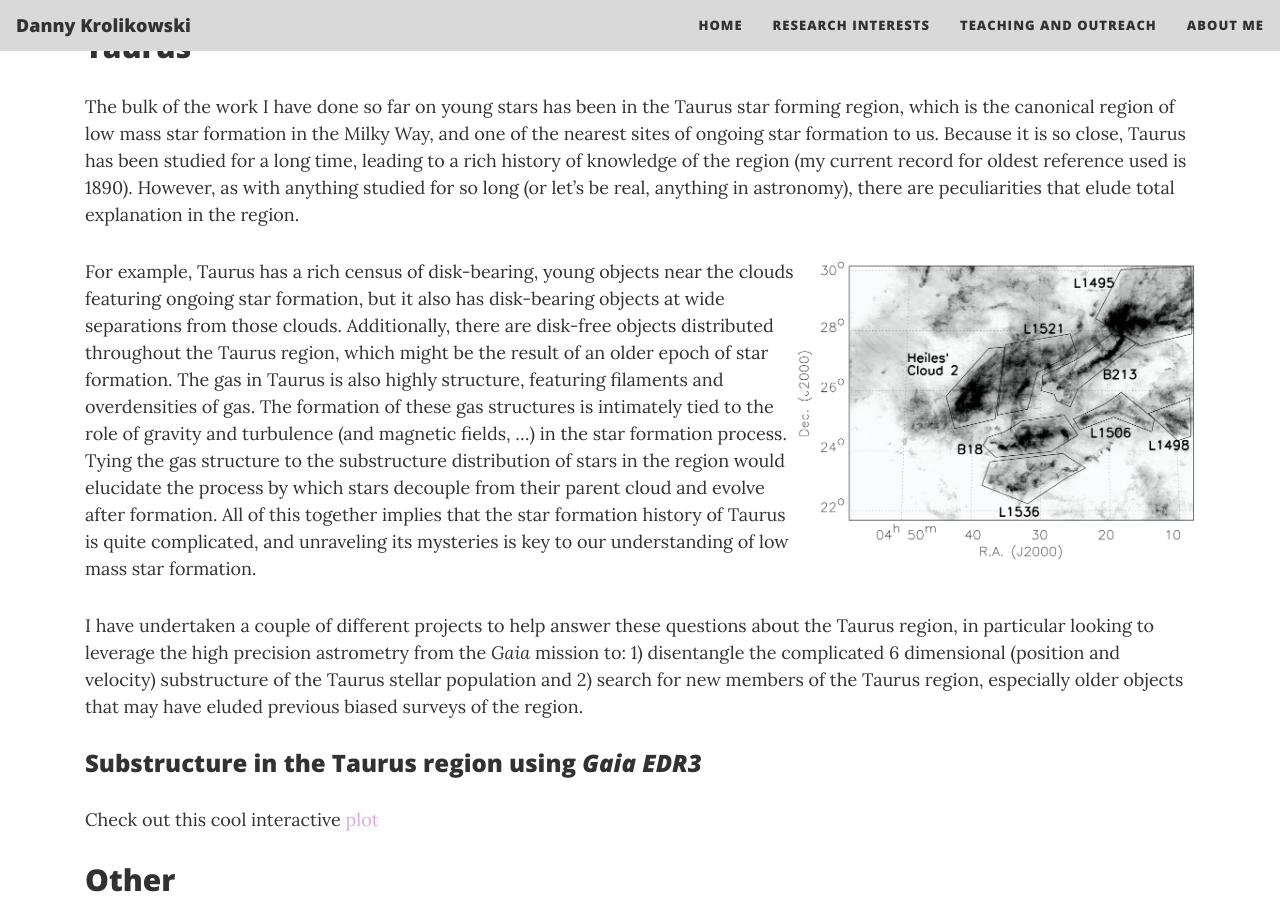
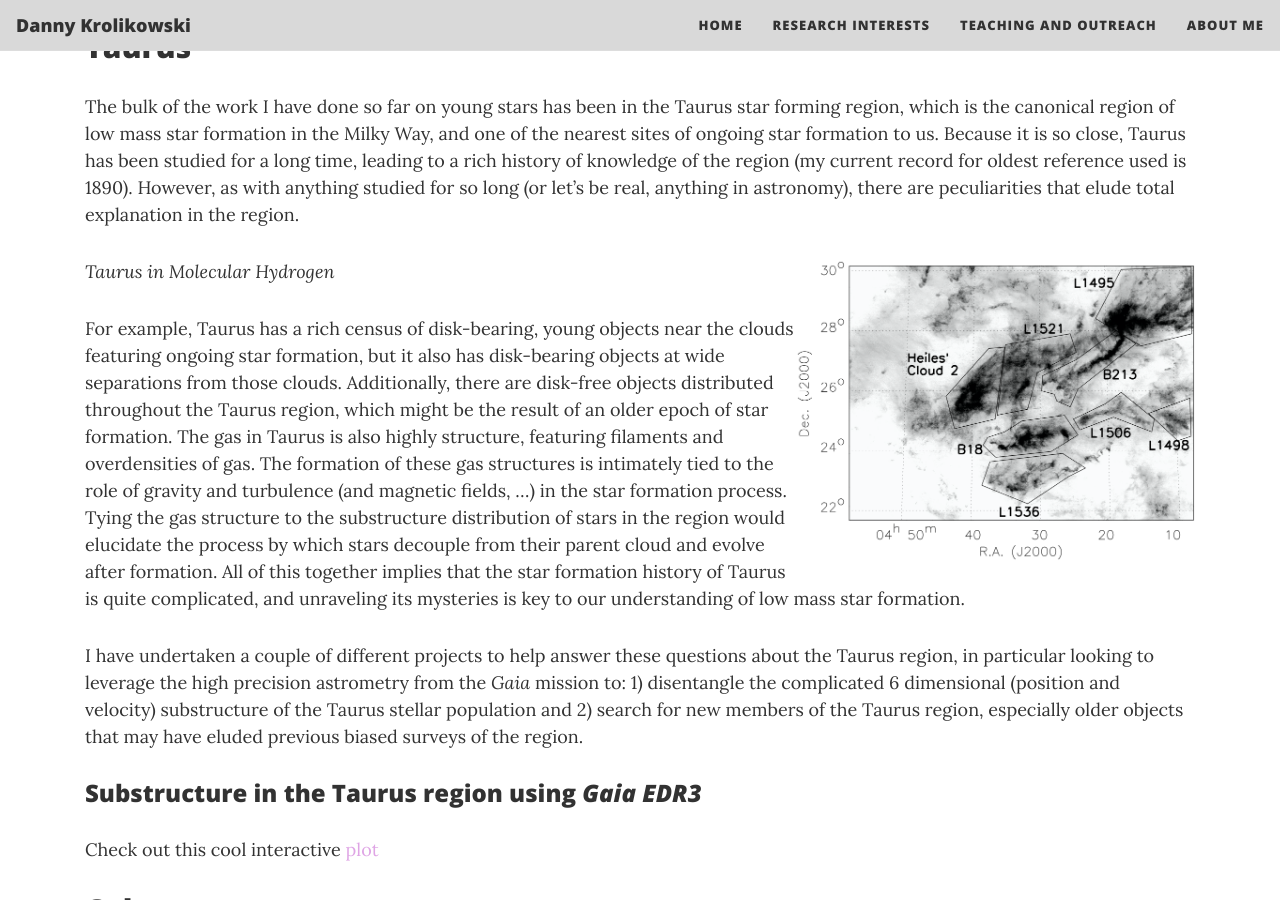
Before and after one commit to dkrolikowski/dkrolikowski.github.io, a Jekyll site: the page built from research.md, in a window 1280 px wide and 900 px high, scrolled down 670 px. Built offline with Jekyll 4.4.1, drawn with Linux system fonts in a browser that asks for light colours; nearby versions of some CDN libraries.

Commit message:
Trying to add caption to image

```diff
--- a/research.md
+++ b/research.md
@@ -15,7 +15,8 @@ To understand how planetary systems form and evolve, we must understand how the
 
 The bulk of the work I have done so far on young stars has been in the Taurus star forming region, which is the canonical region of low mass star formation in the Milky Way, and one of the nearest sites of ongoing star formation to us. Because it is so close, Taurus has been studied for a long time, leading to a rich history of knowledge of the region (my current record for oldest reference used is 1890). However, as with anything studied for so long (or let's be real, anything in astronomy), there are peculiarities that elude total explanation in the region.
 
-[![Taurus in H2](/assets/img/taurus_h2.png "Taurus in Molecular Hydrogen"){: width="400" align="right"}](https://ui.adsabs.harvard.edu/abs/2008ApJ...680..428G/abstract)
+[![Taurus in H2](/assets/img/taurus_h2.png){: width="400" align="right"}](https://ui.adsabs.harvard.edu/abs/2008ApJ...680..428G/abstract)
+*Taurus in Molecular Hydrogen*
 
 <!-- <a href="https://ui.adsabs.harvard.edu/abs/2008ApJ...680..428G/abstract" target='blank' >
   <img src="/assets/img/taurus_h2.png" width="400" ALIGN="right">
```
